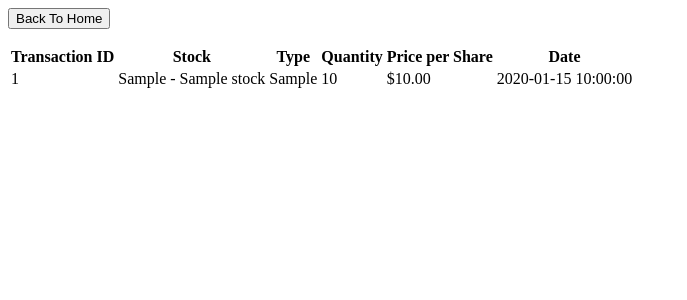
After one commit to edenw1/InvestmentClub, a PHP site: page /transactions.php in a window 1280 px wide. The commit adds this page. Shown: the top 300 px of the page, without its empty margins (0-687 px from the left). Run offline with PHP 8.4, Linux system fonts and the light colour scheme; tables that the repository leaves empty or names only in its code hold one stand-in row (values such as "Sample post").

Commit message:
transaction list for students and admins

```diff
--- a/index.php
+++ b/index.php
@@ -16,6 +16,9 @@ if (isset($_SESSION['user_id'])) {
     echo '<form action="logout.php" method="post">
             <input type="submit" value="Logout">
           </form>';
+          echo '<form action="transactions.php" method="post">
+          <input type="submit" value="See Transactions">
+        </form>';
 } else {
     //guests
     echo '<form action="login.php" method="post">
--- /dev/null
+++ b/transactions.php
@@ -0,0 +1,40 @@
+<?php
+session_start();
+require 'db.php';
+dbConnect();
+
+echo '<form action="index.php" method="post">
+<input type="submit" value="Back To Home">
+</form>';
+
+$sql = "SELECT t.transaction_id, s.symbol, s.name AS stock_name, t.transaction_type, t.quantity, t.price_per_share, t.buy_sell_date
+        FROM transactions t
+        JOIN stocks s
+        ON t.stock_id = s.stock_id
+        ORDER BY t.buy_sell_date DESC";
+
+$stmt1 = $pdo->prepare($sql);
+$stmt1->execute();
+$transactions = $stmt1->fetchAll(PDO::FETCH_ASSOC);
+?>
+
+<table>
+    <tr>
+        <th>Transaction ID</th>
+        <th>Stock</th>
+        <th>Type</th>
+        <th>Quantity</th>
+        <th>Price per Share</th>
+        <th>Date</th>
+    </tr>
+    <?php foreach ($transactions as $row) { ?>
+    <tr>
+        <td><?php echo $row['transaction_id']; ?></td>
+        <td><?php echo $row['symbol'] . " - " . $row['stock_name']; ?></td>
+        <td><?php echo $row['transaction_type']; ?></td>
+        <td><?php echo $row['quantity']; ?></td>
+        <td><?php echo "$" . number_format($row['price_per_share'], 2); ?></td>
+        <td><?php echo $row['buy_sell_date']; ?></td>
+    </tr>
+    <?php } ?>
+</table>
```
Also changed, not shown: adminPage.php (+4 -3 lines).
